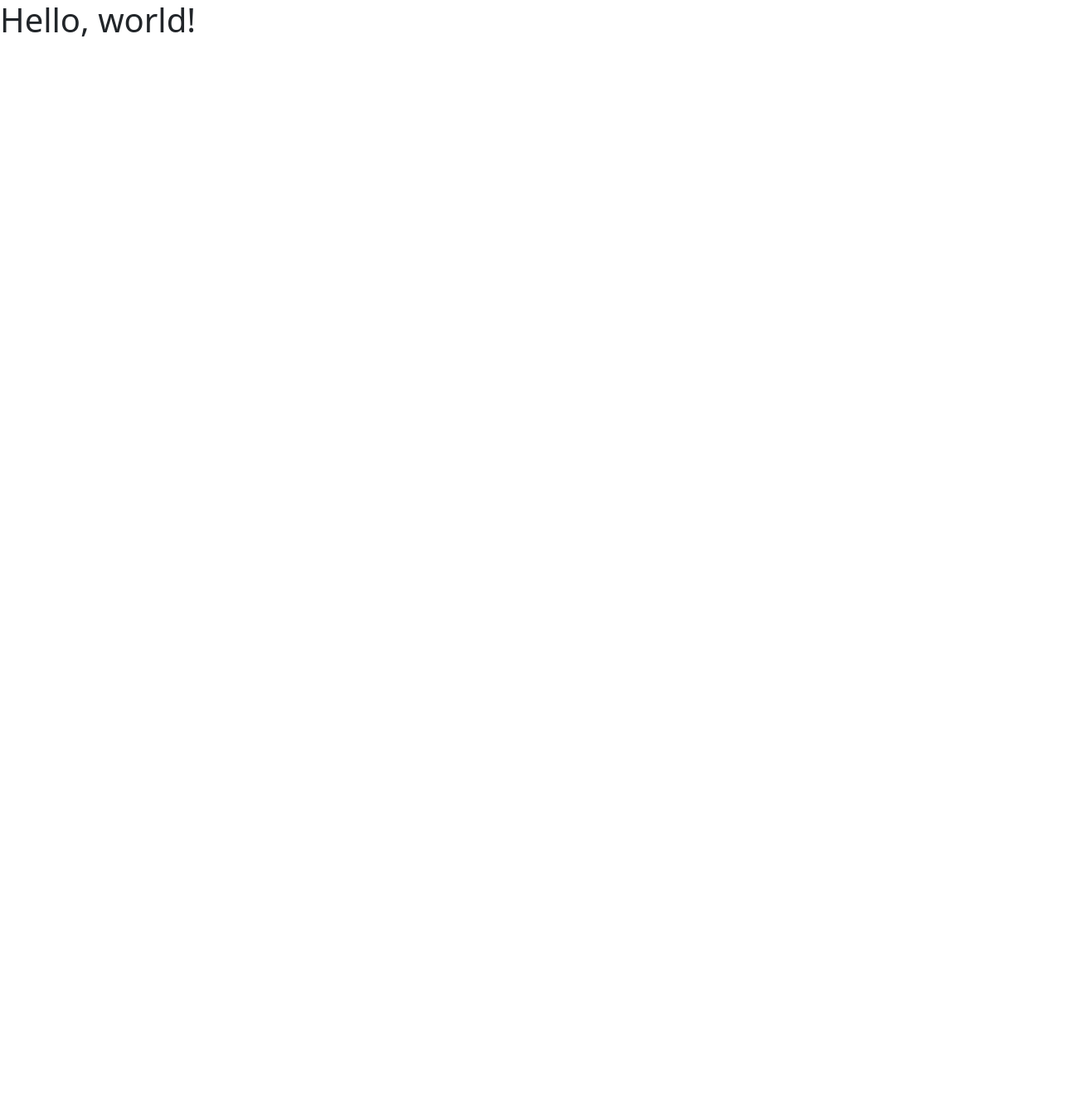
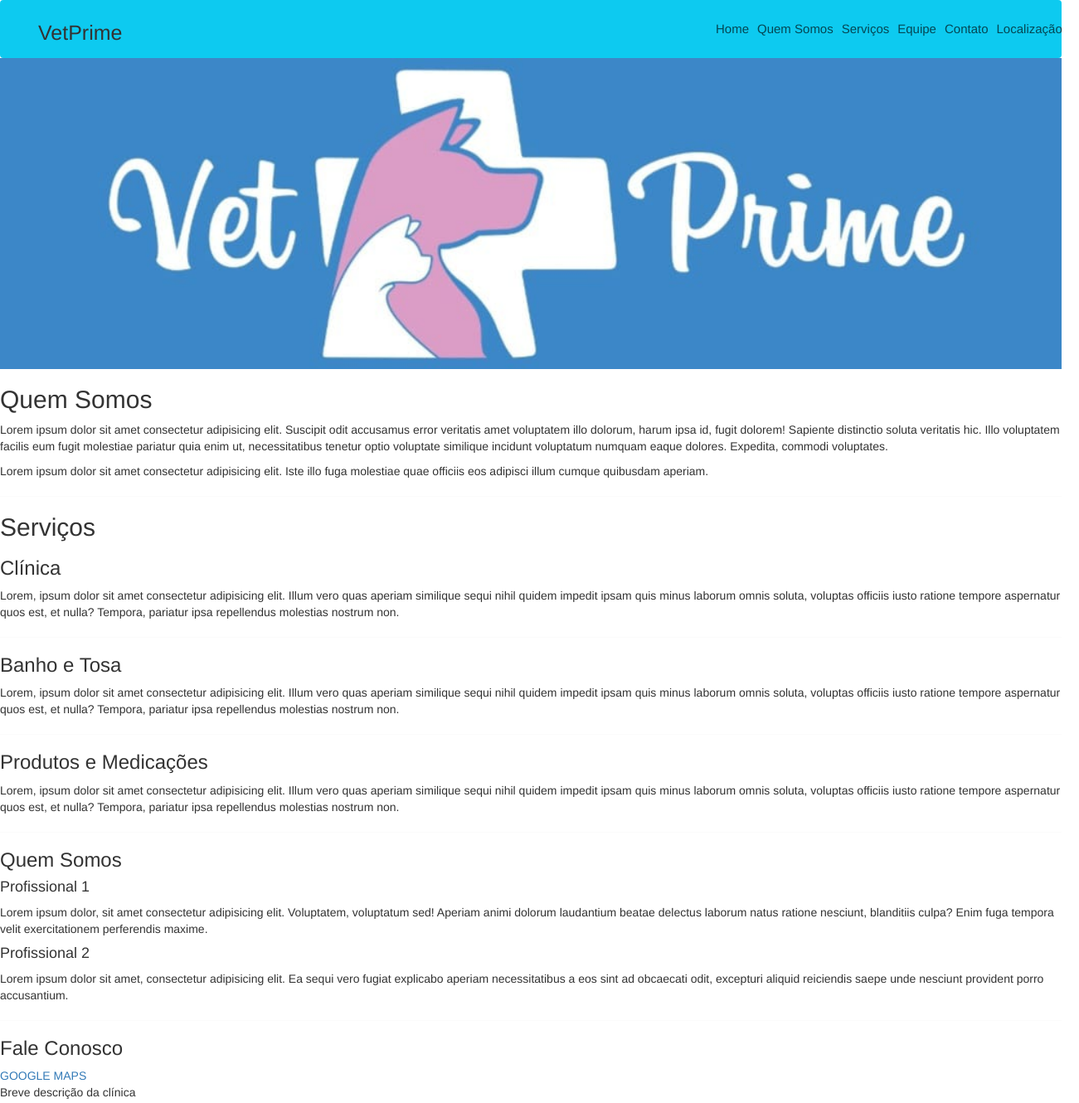
Before and after one commit to DevNdn/VetPrime-Project, a website: page index.html in a window 1280 px wide. Shown: the whole page at 83% size, 1301 px wide, since content can reach past the window. Before the commit the page ends 800 px from the top, so only its background shows below. Drawn offline with nearby package versions, Linux system fonts and the light colour scheme.

Commit message:
First changes on header content, but not finished

```diff
--- a/index.html
+++ b/index.html
@@ -3,11 +3,95 @@
   <head>
     <meta charset="utf-8">
     <meta name="viewport" content="width=device-width, initial-scale=1">
-    <title>Bootstrap demo</title>
+    <title>VetPrime - Home</title>
     <link href="https://cdn.jsdelivr.net/npm/bootstrap@5.3.2/dist/css/bootstrap.min.css" rel="stylesheet" integrity="sha384-T3c6CoIi6uLrA9TneNEoa7RxnatzjcDSCmG1MXxSR1GAsXEV/Dwwykc2MPK8M2HN" crossorigin="anonymous">
+    <link rel='stylesheet' href='//maxcdn.bootstrapcdn.com/bootstrap/3.3.4/css/bootstrap.min.css'/>
+    <link rel="stylesheet" href="my-style.css">
   </head>
-  <body>
-    <h1>Hello, world!</h1>
+  <body class="">
+
+    <header>
+
+      <div class="sticky-top" id="home-top">
+
+        <nav class="navbar bg-info navbar-expand-md container-fluid my-0 my-lg-0 mr-sm-0 mr-md-0">
+          <div class="container-fluid">
+
+              <h1 class="col col-sm-3 col-md-6 col-lg-8 col-xl-2 fs-1">VetPrime</h1>
+
+              <button class="navbar-toggler py-2 px-3" type="button" data-bs-toggle="collapse" data-bs-target="#menuNavbar">
+                <span class="navbar-toggler-icon"></span>
+              </button>
+
+              <div class="collapse navbar-collapse col-xl-10" id="menuNavbar">
+                <div class="nav navbar-nav fs-4 ms-auto nav-pills">
+                  <a href="#home-top" class="nav-link">Home</a>
+                  <a href="#" class="nav-link">Quem Somos</a>
+                  <a href="#" class="nav-link">Serviços</a>
+                  <a href="#" class="nav-link">Equipe</a>
+                  <a href="#" class="nav-link">Contato</a>
+                  <a href="#localizacao" class="nav-link">Localização</a>
+                </div>
+              </div>
+          </div>
+        </nav>
+
+      </div>
+
+      <img src="imgs/banner-sem-contato.jpg" alt="logo-banner" class="col col-12">
+
+    </header>
+
+    <main>
+      <section>
+        <h2>Quem Somos</h2>
+        <p>Lorem ipsum dolor sit amet consectetur adipisicing elit. Suscipit odit accusamus error veritatis amet voluptatem illo dolorum, harum ipsa id, fugit dolorem! Sapiente distinctio soluta veritatis hic. Illo voluptatem facilis eum fugit molestiae pariatur quia enim ut, necessitatibus tenetur optio voluptate similique incidunt voluptatum numquam eaque dolores. Expedita, commodi voluptates.</p>
+        <p>Lorem ipsum dolor sit amet consectetur adipisicing elit. Iste illo fuga molestiae quae officiis eos adipisci illum cumque quibusdam aperiam.</p>
+        <hr>
+      </section>
+
+      <section>
+        <h2>Serviços</h2>
+        <h3>Clínica</h3>
+        <p>Lorem, ipsum dolor sit amet consectetur adipisicing elit. Illum vero quas aperiam similique sequi nihil quidem impedit ipsam quis minus laborum omnis soluta, voluptas officiis iusto ratione tempore aspernatur quos est, et nulla? Tempora, pariatur ipsa repellendus molestias nostrum non.</p>
+        <hr>
+        <h3>Banho e Tosa</h3>
+        <p>Lorem, ipsum dolor sit amet consectetur adipisicing elit. Illum vero quas aperiam similique sequi nihil quidem impedit ipsam quis minus laborum omnis soluta, voluptas officiis iusto ratione tempore aspernatur quos est, et nulla? Tempora, pariatur ipsa repellendus molestias nostrum non.</p>
+        <hr>
+        <h3>Produtos e Medicações</h3>
+        <p>Lorem, ipsum dolor sit amet consectetur adipisicing elit. Illum vero quas aperiam similique sequi nihil quidem impedit ipsam quis minus laborum omnis soluta, voluptas officiis iusto ratione tempore aspernatur quos est, et nulla? Tempora, pariatur ipsa repellendus molestias nostrum non.</p>
+        <hr>
+      </section>
+
+      <section>
+        <h3>Quem Somos</h3>
+        <h4>Profissional 1</h4>
+        <p>Lorem ipsum dolor, sit amet consectetur adipisicing elit. Voluptatem, voluptatum sed! Aperiam animi dolorum laudantium beatae delectus laborum natus ratione nesciunt, blanditiis culpa? Enim fuga tempora velit exercitationem perferendis maxime.</p>
+
+        <h4>Profissional 2</h4>
+        <p>Lorem ipsum dolor sit amet, consectetur adipisicing elit. Ea sequi vero fugiat explicabo aperiam necessitatibus a eos sint ad obcaecati odit, excepturi aliquid reiciendis saepe unde nesciunt provident porro accusantium.</p>
+        <hr>
+      </section>
+
+      <section>
+        <h3>Fale Conosco</h3>
+      </section>
+    </main>
+
+    <footer>
+      <a href="#">GOOGLE MAPS</a>
+
+      <section>
+        <p>Breve descrição da clínica</p>
+
+      </section>
+    </footer>
+
+
+
+
+
+
     <script src="https://cdn.jsdelivr.net/npm/bootstrap@5.3.2/dist/js/bootstrap.bundle.min.js" integrity="sha384-C6RzsynM9kWDrMNeT87bh95OGNyZPhcTNXj1NW7RuBCsyN/o0jlpcV8Qyq46cDfL" crossorigin="anonymous"></script>
   </body>
 </html>
--- /dev/null
+++ b/package.json
@@ -0,0 +1,5 @@
+{
+  "dependencies": {
+    "bootstrap-icons": "^1.11.1"
+  }
+}
```
Also changed, not shown: my-style.css (added), 1 other file.
